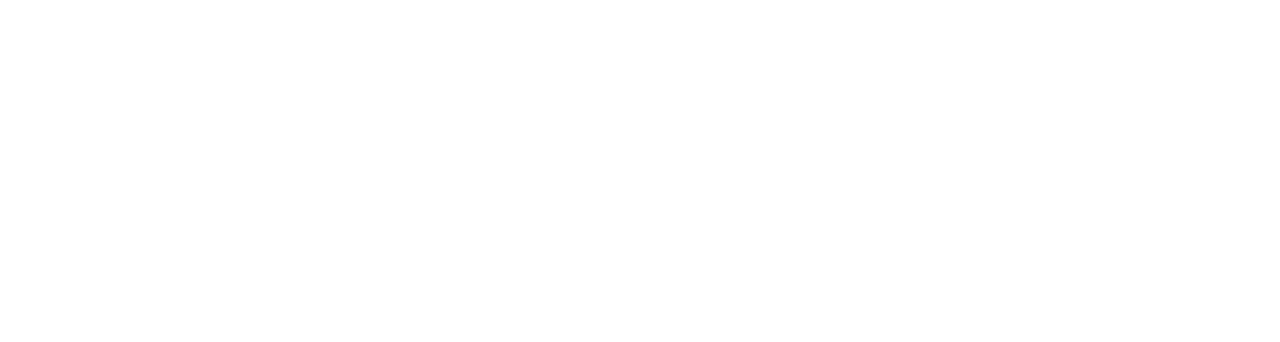
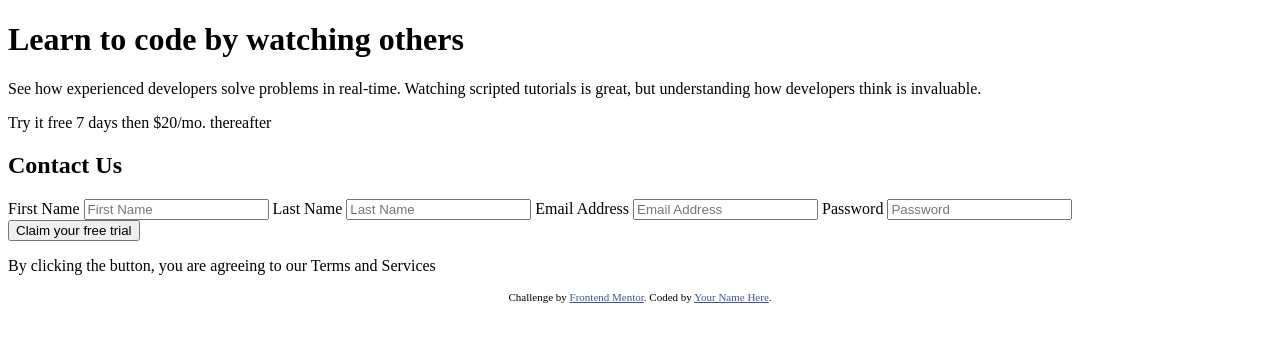
Before and after one commit to yuliia-p/Intro-component-with-sign-up-form, a website: page index.html in a window 1280 px wide. Drawn offline with Linux system fonts and the light colour scheme.

Commit message:
index html added, images

```diff
--- a/index.html
+++ b/index.html
@@ -2,19 +2,56 @@
 <html lang="en">
 <head>
   <meta charset="UTF-8">
-  <meta name="viewport" content="width=device-width, initial-scale=1.0">
-  <title>AJAX Project</title>
-  <link rel="icon" href="images/favicon.ico">
-  <link rel="stylesheet" href="css/reset.css">
-  <link rel="stylesheet" href="css/layout.css">
-  <link rel="stylesheet" href="css/styles.css">
+  <meta name="viewport" content="width=device-width, initial-scale=1.0"> <!-- displays site properly based on user's device -->
+
+  <link rel="icon" type="image/png" sizes="32x32" href="./images/favicon-32x32.png">
+
+  <title>Frontend Mentor | Intro component with sign up form</title>
+
+  <!-- Feel free to remove these styles or customise in your own stylesheet 👍 -->
+  <style>
+    .attribution { font-size: 11px; text-align: center; }
+    .attribution a { color: hsl(228, 45%, 44%); }
+  </style>
 </head>
 <body>
-  <header>
-  </header>
-  <main>
-  </main>
-  <script src="js/data.js"></script>
-  <script src="js/main.js"></script>
+  <div class="container">
+    <h1>Learn to code by watching others</h1>
+    <p>See how experienced developers solve problems in real-time. Watching scripted tutorials is great, but understanding how
+    developers think is invaluable.</p>
+    <div class="p-holder">
+      <p>Try it free 7 days then $20/mo. thereafter</p>
+    </div>
+    <div class="form-holder">
+      <form id="sign-up-form">
+        <h2>Contact Us</h2>
+        <label for="user-first-name">First Name</label>
+        <input required name="name" type="text" id="user-first-name" placeholder="First Name">
+        <label for="user-last-name">Last Name</label>
+        <input required name="name" type="text" id="user-last-name" placeholder="Last Name">
+        <label for="user-email">Email Address</label>
+        <input required name="email" type="email" id="user-email" placeholder="Email Address">
+        <label for="user-password">Password</label>
+        <input required name="email" type="email" id="user-password" placeholder="Password">
+        <div class="submit-btn-div">
+          <button type="submit">Claim your free trial</button>
+        </div>
+        <p>By clicking the button, you are agreeing to our Terms and Services</p>
+      </form>
+    </div>
+  </div>
+
+
+
+
+
+
+
+  <footer>
+    <p class="attribution">
+      Challenge by <a href="https://www.frontendmentor.io?ref=challenge" target="_blank">Frontend Mentor</a>.
+      Coded by <a href="#">Your Name Here</a>.
+    </p>
+  </footer>
 </body>
 </html>
--- /dev/null
+++ b/style-guide.md
@@ -0,0 +1,35 @@
+# Front-end Style Guide
+
+## Layout
+
+The designs were created to the following widths:
+
+- Mobile: 375px
+- Desktop: 1440px
+
+## Colors
+
+### Primary
+
+- Red: hsl(0, 100%, 74%)
+- Green: hsl(154, 59%, 51%)
+
+### Accent
+
+- Blue: hsl(248, 32%, 49%)
+
+### Neutral
+
+- Dark Blue: hsl(249, 10%, 26%)
+- Grayish Blue: hsl(246, 25%, 77%)
+
+## Typography
+
+### Body Copy
+
+- Font size: 16px
+
+### Font
+
+- Family: [Poppins](https://fonts.google.com/specimen/Poppins)
+- Weights: 400, 500, 600, 700
```
Also changed, not shown: README-template.md (added), images/bg-intro-desktop.png (added), images/bg-intro-mobile.png (added), images/favicon-32x32.png (added).
